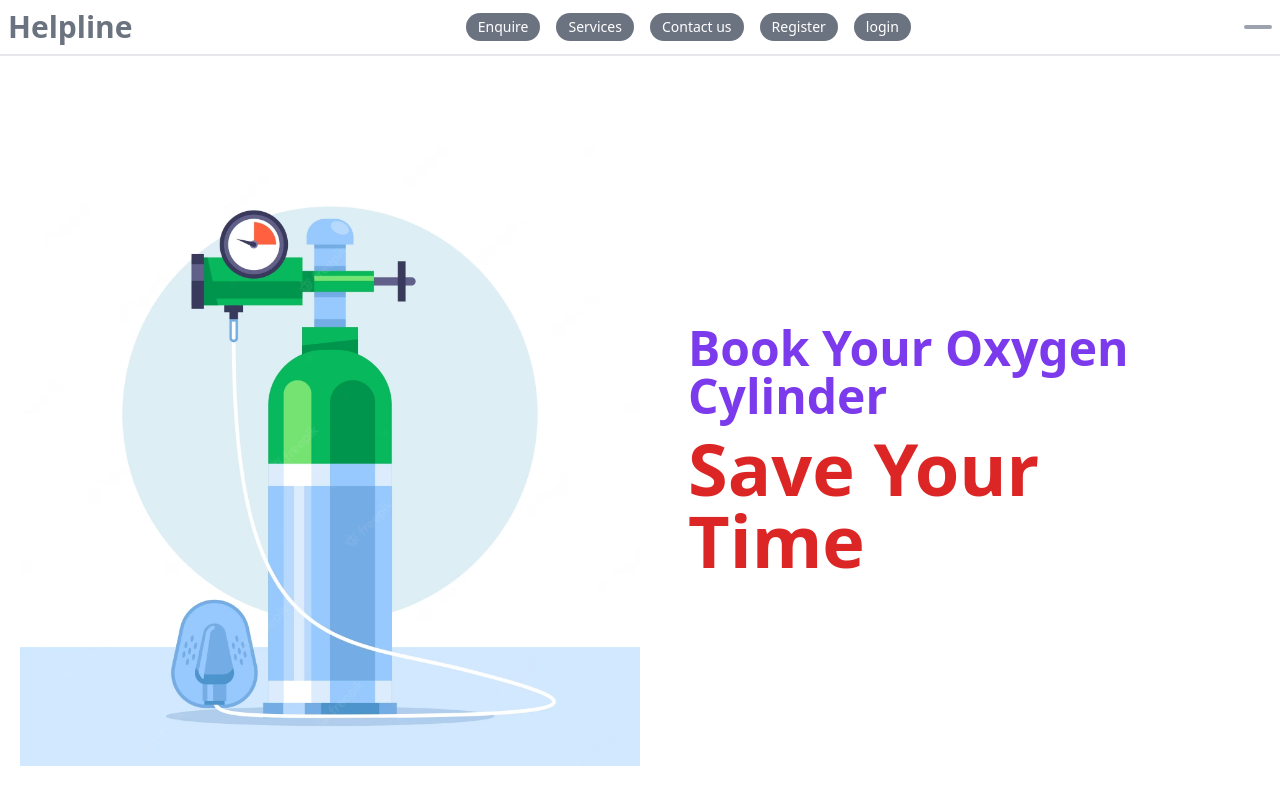
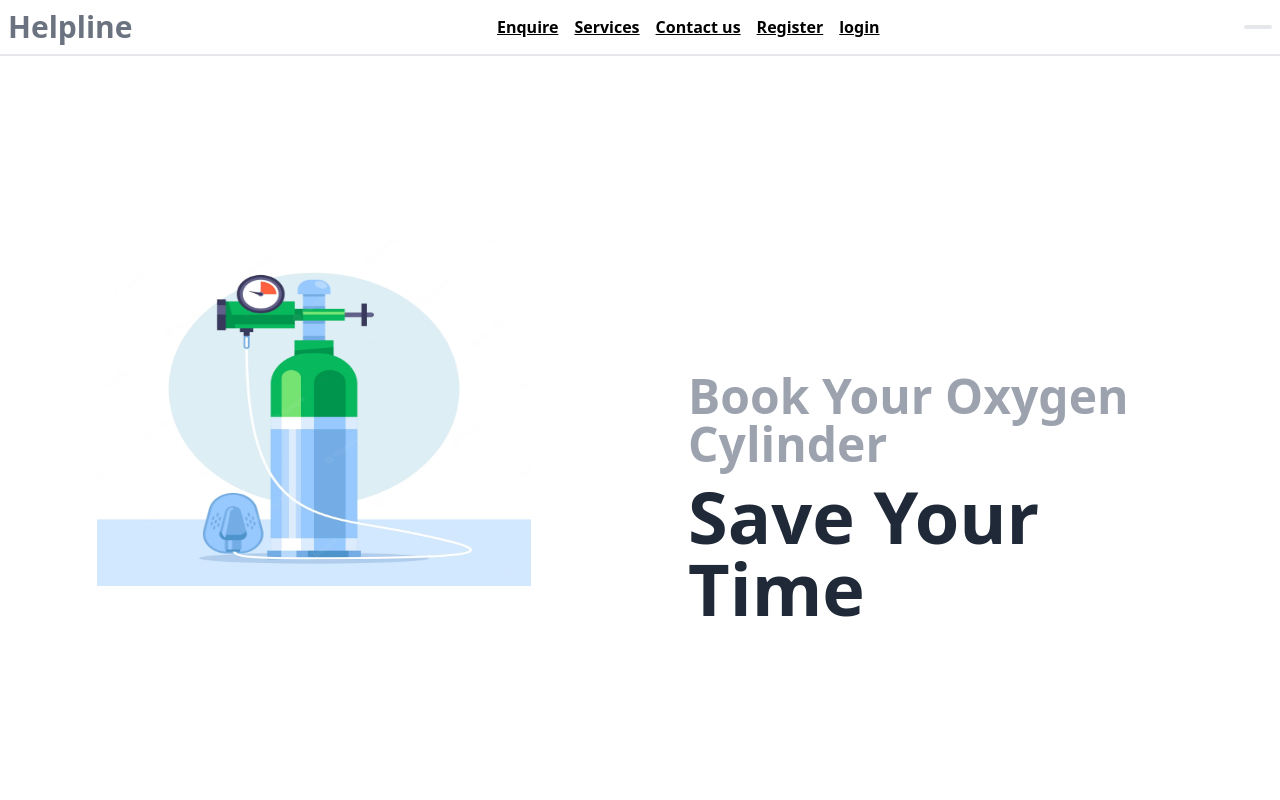
Before and after one commit to mayur-init/Helpline, a React (Create React App) app: page /oxygen-cylinder-service in a window 1280 px wide. Shown: the top 800 px of the page. Built offline with nearby package versions, Linux system fonts and the light colour scheme; no server answers.

Commit message:
navbar links style changed

```diff
--- a/src/components/Heroes/BloodBankHero.jsx
+++ b/src/components/Heroes/BloodBankHero.jsx
@@ -33,19 +33,19 @@ function BloodBankHero() {
 
                 {/*BloodBank Details Start*/}
 
-                <h1 className='text-4xl font-bold my-10 text-violet-600 text-center hover:scale-110'>Our Blood Bank Details</h1>
+                <h1 className='flex flex-col  justify-items-center text-4xl font-semibold my-12 text-gray-800 text-center'>Avaliable blood banks near you</h1>
 
-                <div className='grid md:grid-cols-3 gap-3 mx-5'>
+                <div className='w-auto flex flex-col justify-items-center mx-5'>
                 {
                     bloodbanks.map((item) => {
                         const { id, name, address, regNo ,email, contactNumber } = item;
                         return (
-                            <div className="border min-h-[70vh] bg-white m-4 p-5 rounded-xl shadow-xl hover:scale-105" key={id}>
-                                    <h1 className="mx-2 font-bold text-3xl text-center text-violet-600 my-3">{name}</h1>
-                                    <h1 className='text-xl mt-7 font-semibold'>Address: {address}</h1>
-                                    <h2 className="text-xl my-3 font-semibold">Registration No: {regNo}</h2>
-                                    <h2 className="text-xl my-3 font-semibold">Email: {email}</h2>
-                                    <h2 className="text-xl my-3 font-semibold">Contact No: {contactNumber}</h2>
+                            <div className="min-h-[10vh] w-[60vw] mx-auto bg-white my-4 py-5 px-[5vw] rounded-xl shadow-xl" key={id}>
+                                    <h1 className=" font-bold text-2xl text-gray-600 my-2">{name}</h1>
+                                    <h2 className="text-xl my-2 font-semibold">Contact No: {contactNumber}</h2>
+                                    <h1 className='text-xl my-2 font-semibold'>Address: {address}</h1>
+                                    {/* <h2 className="text-xl my-3 font-semibold">Registration No: {regNo}</h2>
+                                    <h2 className="text-xl my-3 font-semibold">Email: {email}</h2> */}
                             </div>
 
                         )
--- a/src/components/Heroes/OxygenCylinderHero.jsx
+++ b/src/components/Heroes/OxygenCylinderHero.jsx
@@ -15,30 +15,30 @@ function OxygenCylinderHero() {
                 {/* Hero Page Start */}
                 <div className='grid md:grid-cols-2 max-w-[1240px] m-auto'>
                     <div>
-                        <img className='w-full mix-blend-multiply' src={'assets/oxygen_cylinder.avif'} alt="/" />
+                        <img className='w-[70%] h-[80%] mix-blend-multiply ml-[6vw]' src={'assets/oxygen_cylinder.avif'} alt="/" />
                     </div>
-                    <div className='flex flex-col justify-center md:items-start w-full px-12'>
-                        <p className='text-3xl md:text-5xl font-bold text-violet-600'>Book Your Oxygen Cylinder</p>
-                        <h1 className='py-3 text-5xl md:text-7xl font-bold text-red-600 hover:scale-105'>Save Your Time</h1>
+                    <div className='flex flex-col justify-center md:items-start mt-[12vh] w-full px-12'>
+                        <p className='text-3xl md:text-5xl font-bold text-gray-400'>Book Your Oxygen Cylinder</p>
+                        <h1 className='py-3 text-5xl md:text-7xl font-bold text-gray-800 hover:text-red-600'>Save Your Time</h1>
                     </div>
                 </div>
     </div>
     { /* Hero Page Ends */}
 
     {/*OxygenProvider Details Start*/}
-    <h1 className='text-4xl font-bold my-10 text-violet-600 text-center hover:scale-110'>Our Oxygen Providers Details</h1>
+    <h1 className='text-4xl font-bold my-12 text-gray-800 text-center '>Our Oxygen Providers Details</h1>
 
-        <div className='grid md:grid-cols-3 gap-3 mx-5'>
+        <div className='h-screen flex flex-col justify-content-center mx-5'>
         {
             oxygencylinderproviders.map((item) => {
                 const { id, providerName, address, regdNo ,email, contactNo} = item;
                 return (
-                    <div className="border min-h-[70vh] bg-white m-4 p-5 rounded-xl shadow-xl hover:scale-105" key={id}>
-                            <h1 className="mx-2 font-bold text-3xl text-center text-violet-600 my-3">{providerName}</h1>
-                            <h1 className='text-xl mt-7 font-semibold'>Address: {address}</h1>
-                            <h2 className="text-xl my-3 font-semibold">Registration No: {regdNo}</h2>
-                            <h2 className="text-xl my-3 font-semibold">Email: {email}</h2>
-                            <h2 className="text-xl my-3 font-semibold">Contact No: {contactNo}</h2>
+                    <div className="border min-h-[10vh] w-[60vw] mx-auto bg-white m-4 py-5 px-[5vw] rounded-xl shadow-xl" key={id}>
+                            <h1 className="font-bold text-2xl text-gray-600 my-2">{providerName}</h1>
+                            <h2 className="text-xl my-2 font-semibold">Contact No: {contactNo}</h2>
+                            <h1 className='text-xl my-2 font-semibold'>Address: {address}</h1>
+                            {/* <h2 className="text-xl my-3 font-semibold">Registration No: {regdNo}</h2>
+                            <h2 className="text-xl my-3 font-semibold">Email: {email}</h2> */}
                     </div>
 
                 )
--- a/src/components/Navbar.jsx
+++ b/src/components/Navbar.jsx
@@ -6,16 +6,16 @@ function Navbar() {
 
   const { userName } = useContext(globalStateContext);
   return (
-    <div className='bg-white h-[7vh] p-2 border-b-2 border-gray-200 flex justify-between items-center shadow-b-2xl'>
+    <div className='bg-white h-[7vh] p-2 border-b-2 border-gray-200 flex justify-between items-center shadow-b-2xl sticky top-0 z-50'>
       <HashLink smooth to='/'><h1 className='text-3xl font-semibold text-gray-500 hover:text-violet-600'>Helpline</h1></HashLink>
       <div className='flex'>
-        <HashLink smooth to='/enquiry'><button className='btn'>Enquire</button></HashLink>
-        <HashLink smooth to='/#services'><button className='btn'>Services</button></HashLink>
-        <HashLink smooth to='/#contact'><button className='btn'>Contact us</button></HashLink>
-        <HashLink smooth to='/register'><button className='btn'>Register</button></HashLink>
-        <HashLink smooth to='/login'><button className='btn'>login</button></HashLink>
+        <HashLink smooth to='/enquiry'><button className='mx-2 font-semibold underline hover:text-violet-600'>Enquire</button></HashLink>
+        <HashLink smooth to='/#services'><button className='mx-2 font-semibold underline hover:text-violet-600'>Services</button></HashLink>
+        <HashLink smooth to='/#contact'><button className='mx-2 font-semibold underline hover:text-violet-600'>Contact us</button></HashLink>
+        <HashLink smooth to='/register'><button className='mx-2 font-semibold underline hover:text-violet-600'>Register</button></HashLink>
+        <HashLink smooth to='/login'><button className='mx-2 font-semibold underline hover:text-violet-600'>login</button></HashLink>
       </div>
-      <div className='border-2 border-gray-400 rounded-xl px-3'>
+      <div className='border-2 border-gray-200 rounded-xl px-3'>
         {userName}
       </div>
     </div>
--- a/src/pages/BloodBankPage.jsx
+++ b/src/pages/BloodBankPage.jsx
@@ -7,9 +7,6 @@ function BloodBankPage() {
         <div className='bg-zinc-200' id='main'>
             <Navbar/>
             <BloodBankHero />
-            <div className="w-full h-[100vh]">
-                {/***********blood bank page content************/}
-            </div>
             <Footer/>
         </div>
     )
--- a/src/pages/LoginPage.jsx
+++ b/src/pages/LoginPage.jsx
@@ -27,7 +27,7 @@ function LoginPage() {
       </div>
       <div className='my-[8.5vh] mx-[2vh]'>
         <div className='flex justify-end'>
-          <h1 className='text-4xl font-medium self-center mr-[8.4vw] hover:text-violet-600'>Login yourself as</h1>
+          <h1 className='text-4xl font-medium self-center mr-[6vw] hover:text-violet-600'>Login yourself as</h1>
           <button className='btn my-4 mx-2' onClick={() => { setform(1) }}>User</button>
           <button className='btn my-4 mx-2' onClick={() => { setform(2) }}>Ambulance Service</button>
           <button className='btn my-4 mx-2' onClick={() => { setform(3) }}>Blood Bank Serivce</button>
--- a/src/pages/OxygenCylinderPage.jsx
+++ b/src/pages/OxygenCylinderPage.jsx
@@ -8,9 +8,6 @@ function OxygenCylinderPage() {
     <div className='bg-zinc-200' id='main'>
             <Navbar/>
             <OxygenCylinderHero/>
-            <div className="w-full h-[100vh]">
-                {/***********oxygen cyliinder service page content************/}
-            </div>
             <Footer/>
     </div>
   )
```
Also changed, not shown: 1 other file (tests, documents, lock files or other folders).
